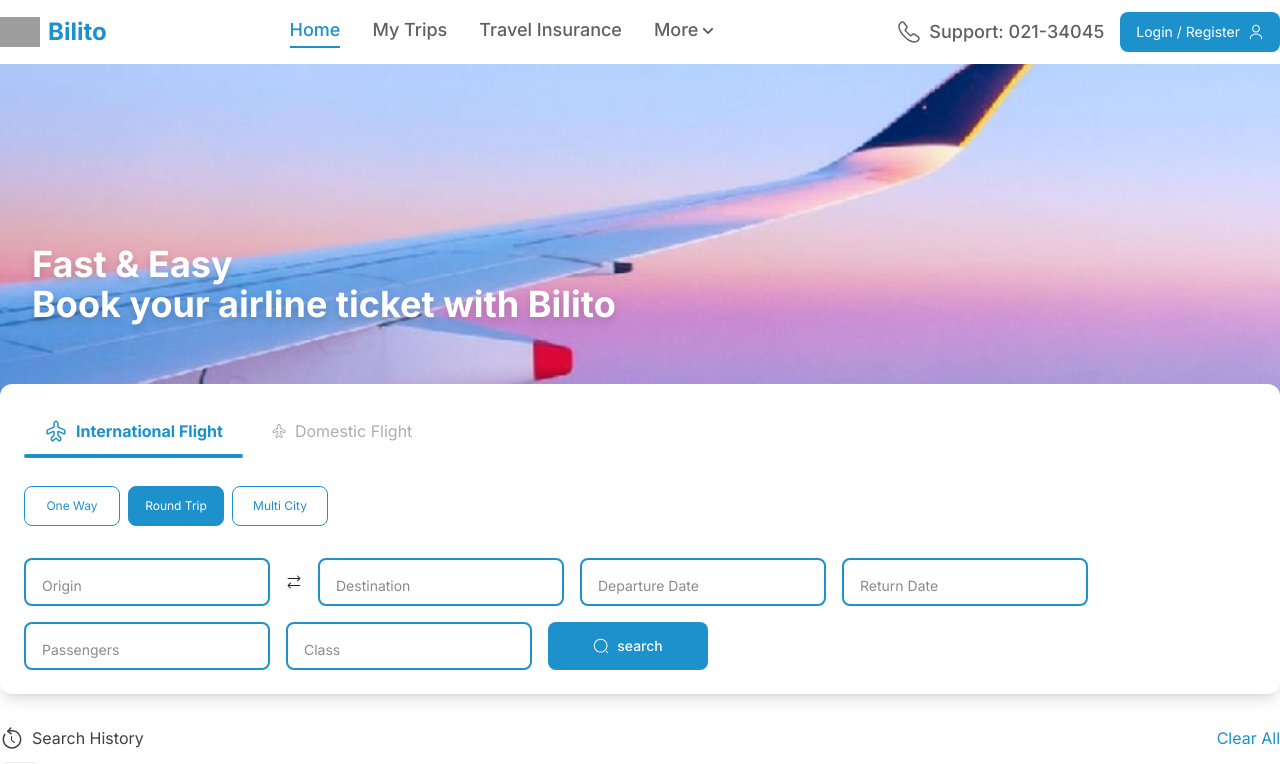
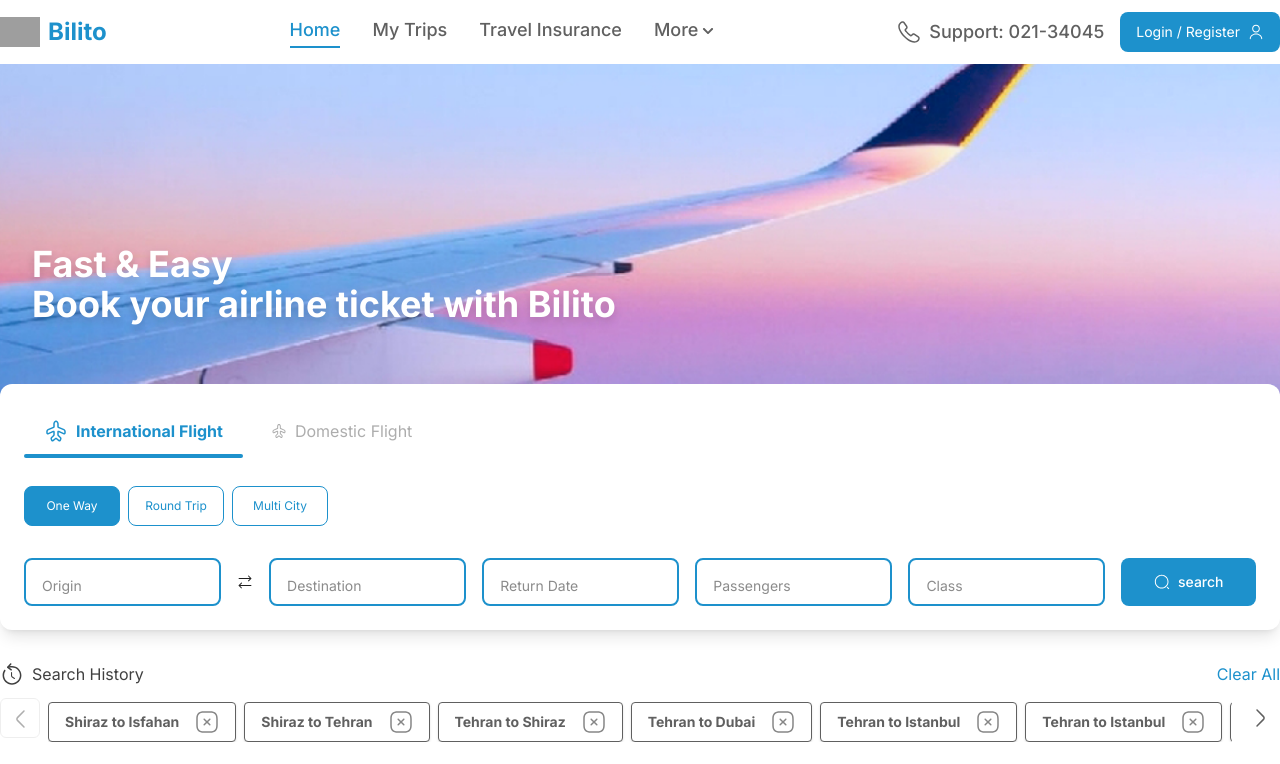
Before and after one commit to faeze-73/Trip-Airline, a Next.js app: page / in a window 1280 px wide. Shown: the top 764 px of the page. Built offline with nearby package versions, Linux system fonts and the light colour scheme; grey boxes are pictures that could not be loaded.

Commit message:
feat: implement FlightSearchBox with flight search inputs and controls

```diff
--- a/app/components/FlightSearchBox.tsx
+++ b/app/components/FlightSearchBox.tsx
@@ -53,22 +53,22 @@
           { id: "roundTrip", label: "Round Trip" },
           { id: "multiCity", label: "Multi City" },
         ]}
-        defaultType="roundTrip"
         buttonClassName="w-24 h-10 caption-md rounded-lg"
         selectedButtonClassName="bg-primary text-white border border-primary"
       />
-      <div className="flex flex-wrap gap-4 mt-4">
+      <div className="flex items-center gap-4 mt-4">
         <BaseInput
           value={origin}
           onChange={(e: React.ChangeEvent<HTMLInputElement>) =>
             setOrigin(e.target.value)
           }
           placeholder="Origin"
+          colSpan={2}
         />
         <button
           type="button"
           onClick={handleSwap}
-          className="rounded-full transition"
+          className="rounded-full transition items-center justify-center"
           aria-label="Swap origin and destination"
         >
           <Icon name="exChange" size={16} />
@@ -79,15 +79,16 @@
             setDestination(e.target.value)
           }
           placeholder="Destination"
+          colSpan={2}
         />
-        <BaseInput placeholder="Departure Date" />
-        <BaseInput placeholder="Return Date" />
-        <BaseInput placeholder="Passengers" />
-        <BaseInput placeholder="Class" />
+        <BaseInput placeholder="Return Date" colSpan={2} />
+        <BaseInput placeholder="Passengers" colSpan={2} />
+        <BaseInput placeholder="Class" colSpan={2} />
         <BaseButton
           children="search"
-          className="button-sm w-[160px]"
+          className="button-sm w-[160px] h-[48px]"
           iconLeft={<SearchNormal width="16" height="16" />}
+          colSpan={2}
         />
       </div>
     </div>
```
